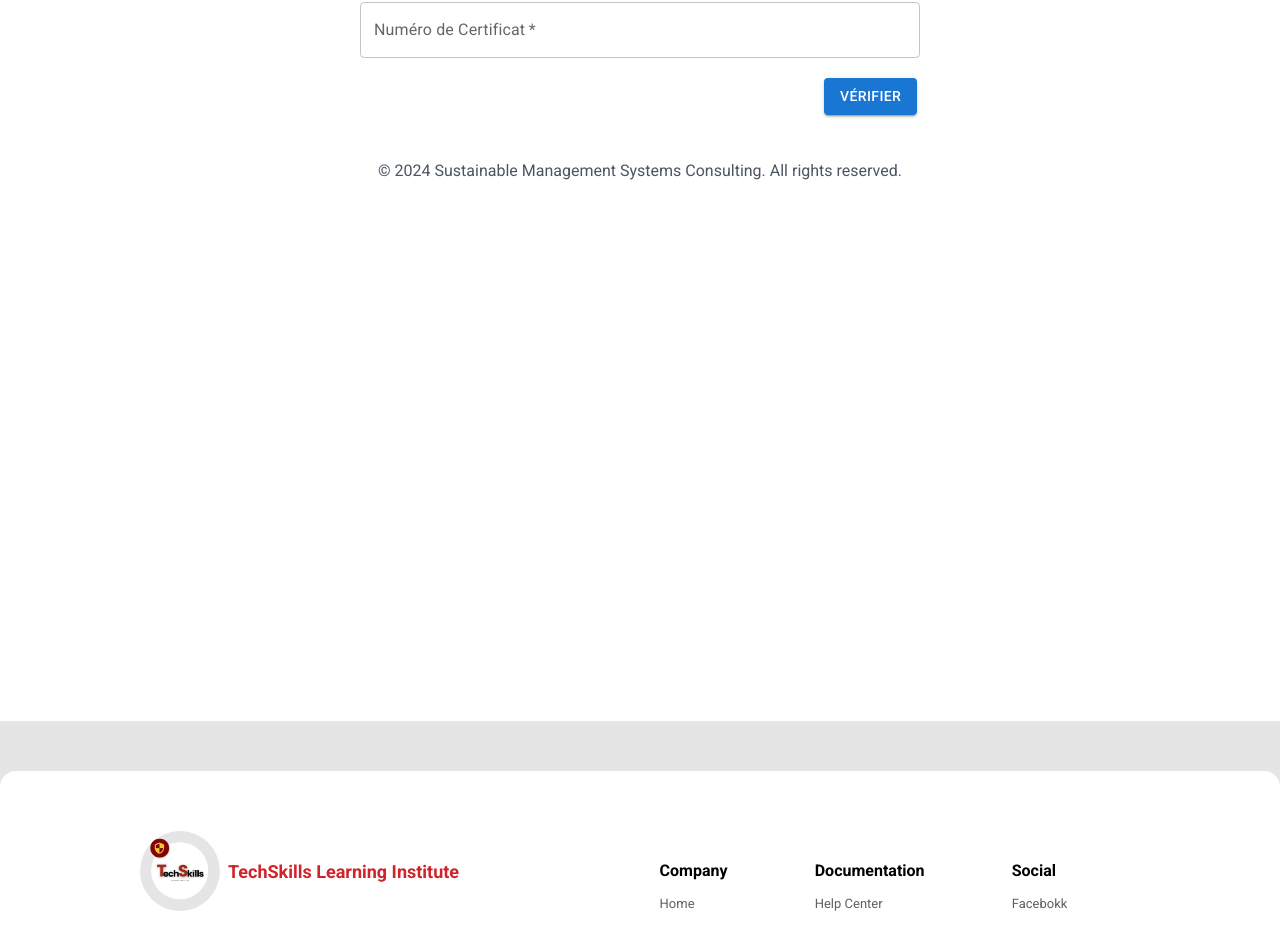
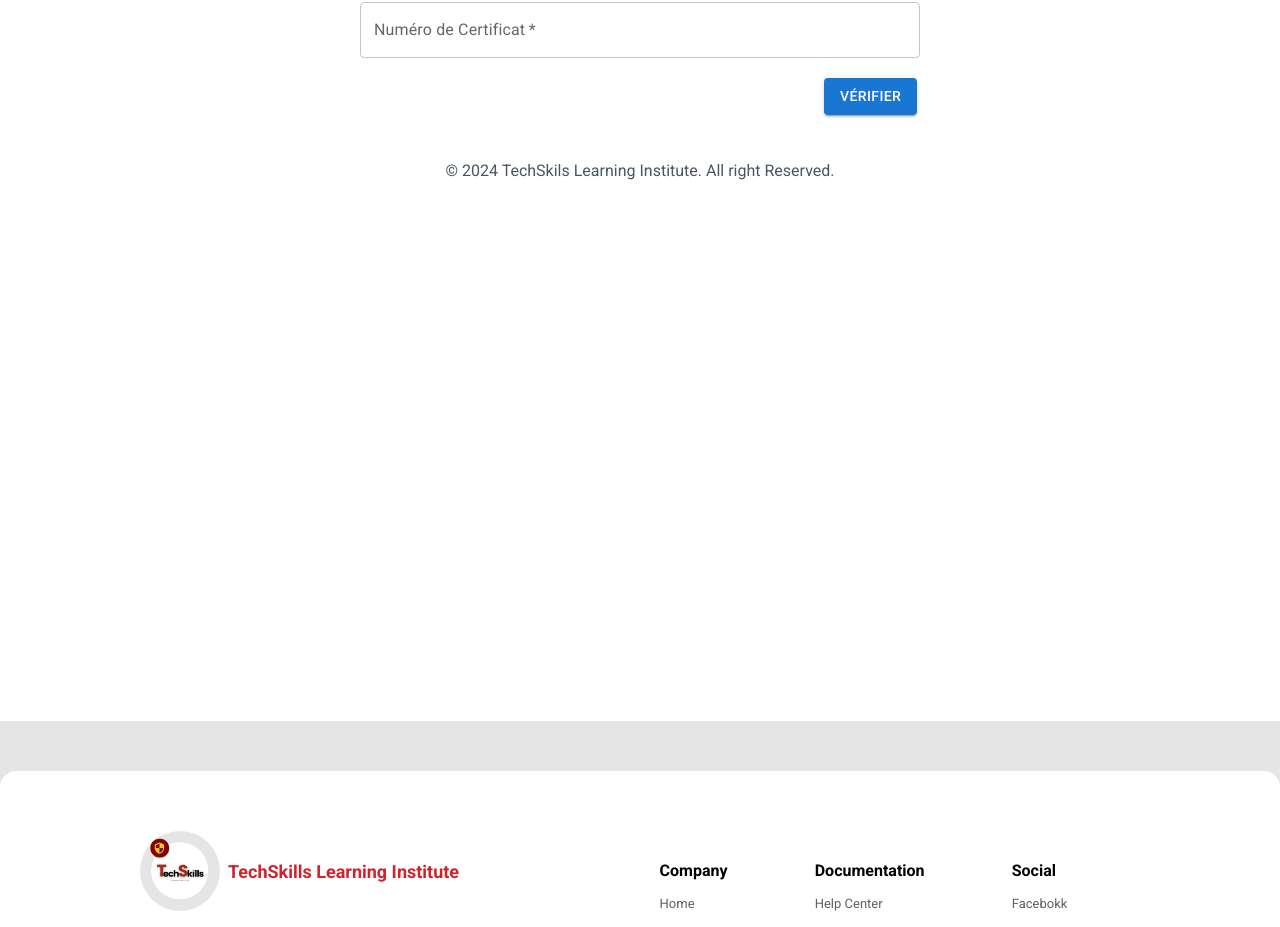
Before and after one commit to Stephanorova/techskills_site_web, a React (Create React App) app: page /verification in a window 1280 px wide. Shown: the part 963-1890 px from the top of the page. Built offline with nearby package versions, Linux system fonts and the light colour scheme.

Commit message:
changemant de photo et le concurent

```diff
--- a/src/Cours/SousCours/SousCoures.jsx
+++ b/src/Cours/SousCours/SousCoures.jsx
@@ -29,7 +29,7 @@ const SousCoures = () => {
         }
        </div>
     </div>
-    <p>© TechSkills. All Rights Reserved 2024</p>
+    <p>© 2024 TechSkils Learning Institute. All right Reserved.</p>
     </div>
 </div>
   )
--- a/src/Verification/Sousverification/Verification.jsx
+++ b/src/Verification/Sousverification/Verification.jsx
@@ -89,7 +89,7 @@ const Verification = () => {
       </span>
 
       <footer className="py-4 text-center text-gray-600">
-        © 2024 Sustainable Management Systems Consulting. All rights reserved.
+        © 2024 TechSkils Learning Institute. All right Reserved.
       </footer>
     </div>
 
```
Also changed, not shown: public/image/pecb.PNG (deleted).
